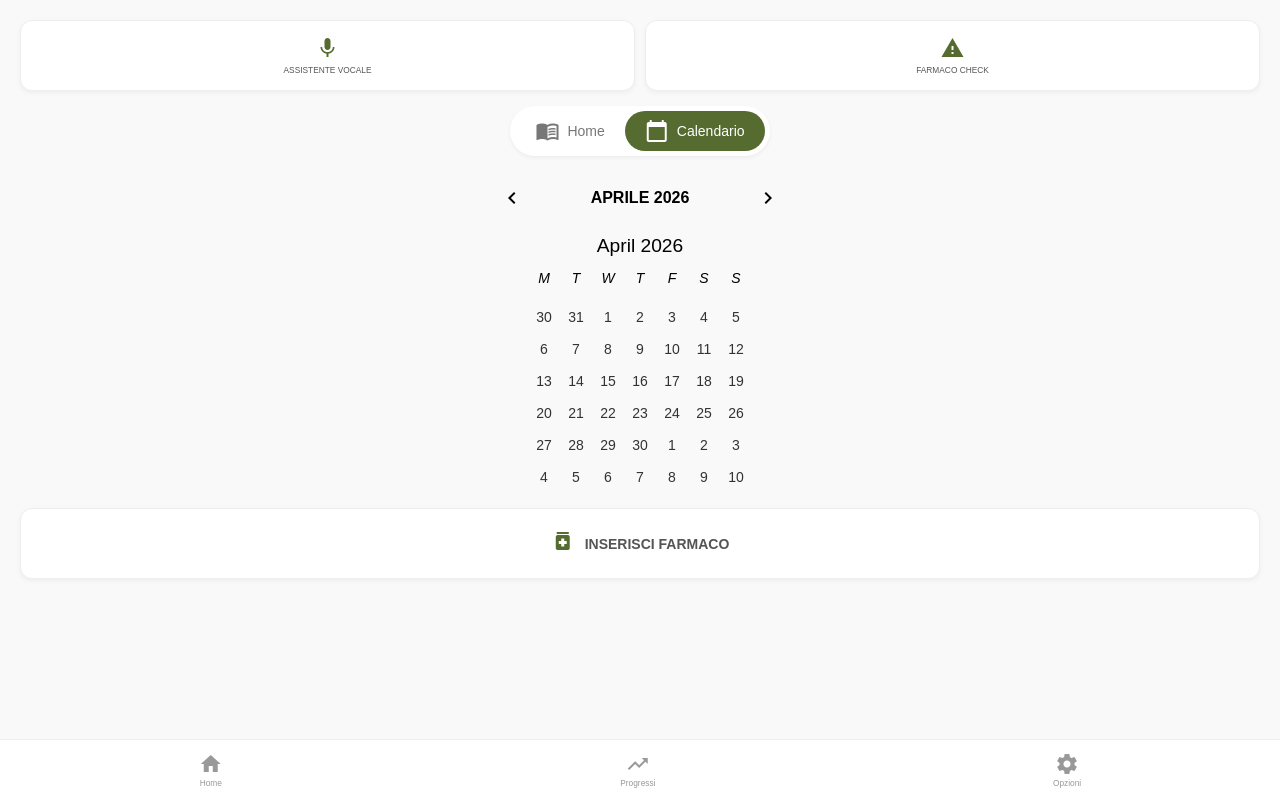
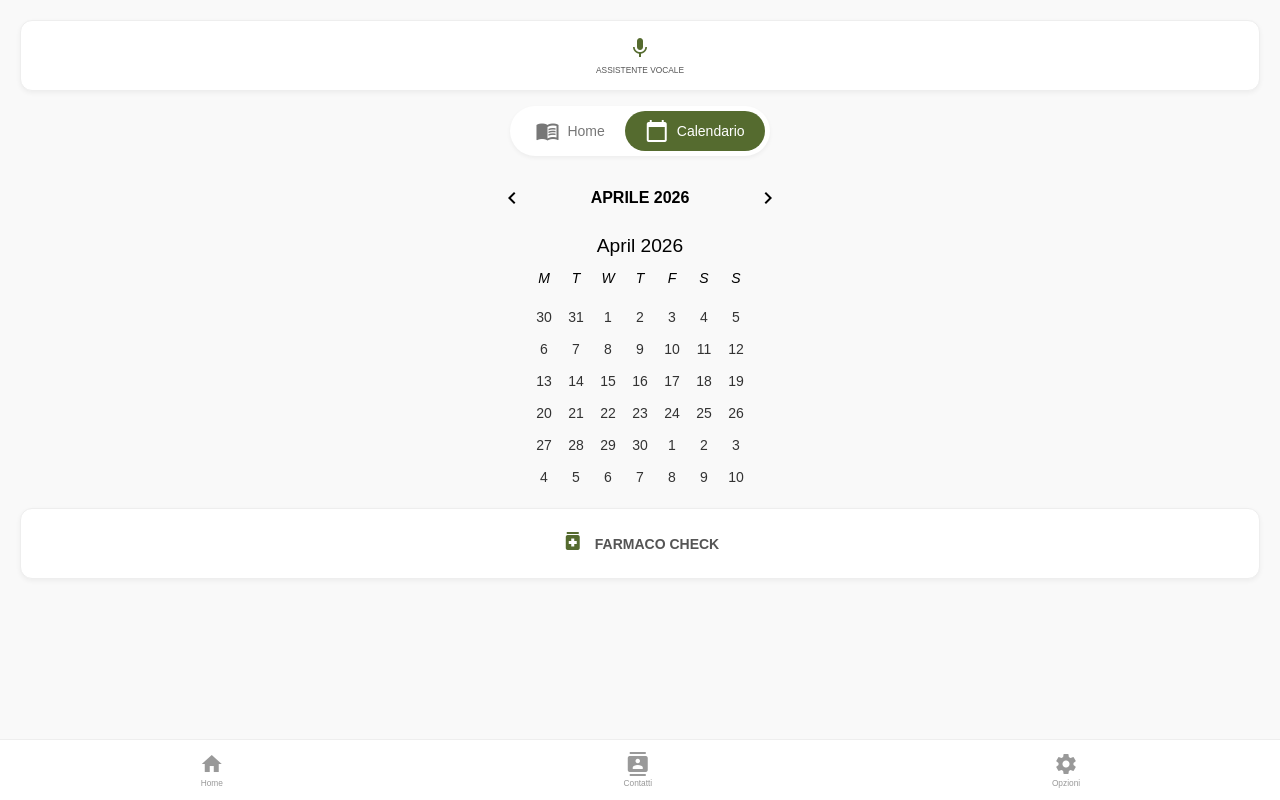
Before and after one commit to Heron4gf/health-app, an Angular app: page /calendar in a window 1280 px wide. Built offline with nearby package versions, Linux system fonts and the light colour scheme.

Commit message:
phase 2 completed

```diff
--- a/src/app/login/login.ts
+++ b/src/app/login/login.ts
@@ -25,6 +25,6 @@ export class Login {
 
   loginAsPharmacy(): void {
     this.userService.setRole('caregiver');
-    this.router.navigate(['/home']);
+    this.router.navigate(['/caregiver']);
   }
 }
--- a/src/app/main-layout/main-layout.html
+++ b/src/app/main-layout/main-layout.html
@@ -3,10 +3,6 @@
     <div class="action-card">
       <span class="material-icons">mic</span>
       <small>ASSISTENTE VOCALE</small>
-    </div>
-    <div class="action-card">
-      <span class="material-icons">warning</span>
-      <small>FARMACO CHECK</small>
     </div>
   </div>
 
@@ -25,15 +21,15 @@
 
   <div class="action-card big-button">
     <span class="material-icons">medication</span>
-    <span>INSERISCI FARMACO</span>
+    <span>FARMACO CHECK</span>
   </div>
 
   <div class="bottom-nav">
     <div routerLink="/home" routerLinkActive="active">
       <span class="material-icons">home</span><small>Home</small>
     </div>
-    <div routerLink="/stats" routerLinkActive="active">
-      <span class="material-icons">trending_up</span><small>Progressi</small>
+    <div (click)="openContattiModal()">
+      <span class="material-icons">contacts</span><small>Contatti</small>
     </div>
     <div>
       <span class="material-icons">settings</span><small>Opzioni</small>
--- a/src/app/main-layout/main-layout.ts
+++ b/src/app/main-layout/main-layout.ts
@@ -1,5 +1,6 @@
-import { Component } from '@angular/core';
+import { Component, inject } from '@angular/core';
 import { RouterModule } from '@angular/router';
+import { UserService } from '../services/user.service';
 
 @Component({
   selector: 'app-main-layout',
@@ -8,4 +9,15 @@ import { RouterModule } from '@angular/router';
   templateUrl: './main-layout.html',
   styleUrl: './main-layout.css'
 })
-export class MainLayoutComponent {}
+export class MainLayoutComponent {
+  private userService = inject(UserService);
+
+  isPatient(): boolean {
+    return this.userService.getRole() === 'patient';
+  }
+
+  openContattiModal(): void {
+    // TODO: Implement contatti modal open logic
+    console.log('Open contatti modal');
+  }
+}
```
